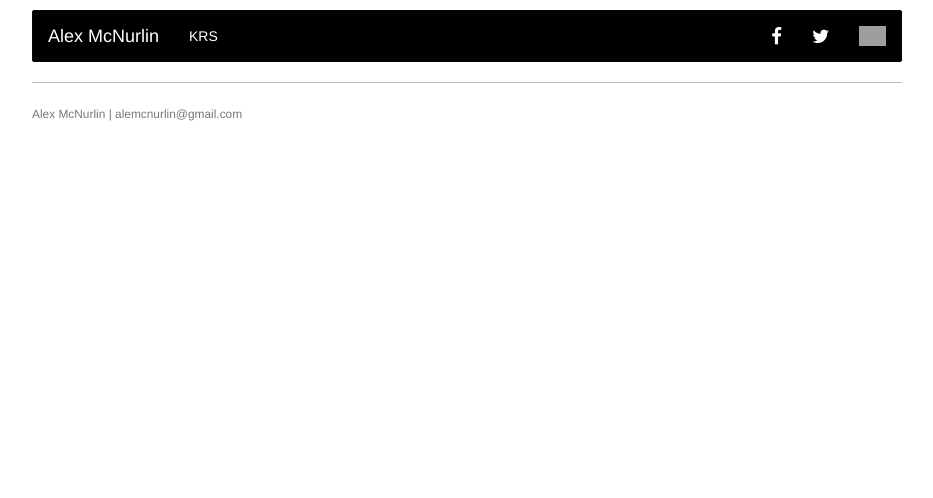
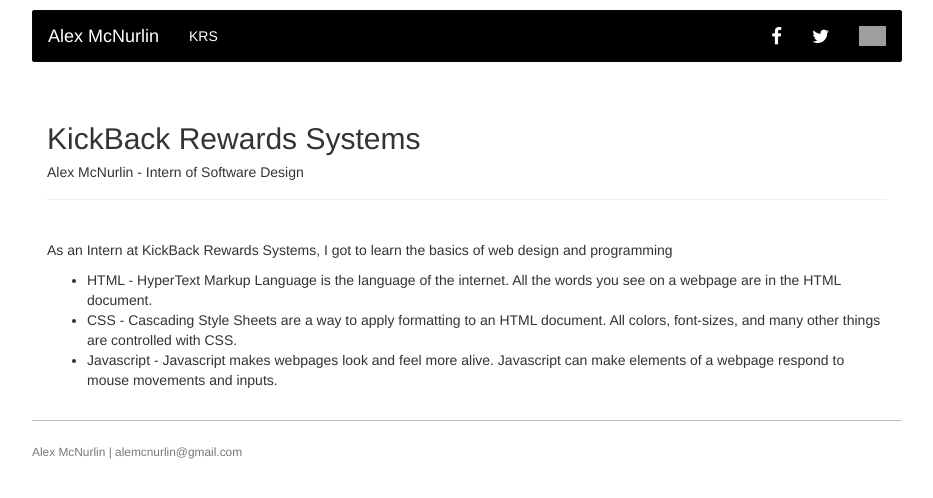
Before and after one commit to alexmcnurlin/alexmcnurlin.github.io, a Jekyll site: the page built from krs.html, in a window 1280 px wide. Shown: the top 498 px of the page, without its empty margins (173-1106 px from the left). Built offline with Jekyll 4.4.1, drawn with Linux system fonts in a browser that asks for light colours; nearby versions of some CDN libraries; Markdown is read by kramdown in place of the engine named in the settings; grey boxes are pictures that could not be loaded.

Commit message:
add text to krs.html

```diff
--- a/krs.html
+++ b/krs.html
@@ -2,3 +2,19 @@
 layout: default
 title: Portfolio
 ---
+<div class="container-fluid">
+
+  <div class="page-header">
+    <h2>KickBack Rewards Systems</h>
+  <h5 >Alex McNurlin - Intern of Software Design</h5>
+  </div>
+
+  <img //krs building src="">
+  <p> As an Intern at KickBack Rewards Systems, I got to learn the basics of web design and programming</p>
+  <ul>
+    <li background-color= "grey" >HTML - HyperText Markup Language is the language of the internet. All the words you see on a webpage are in the HTML document.</li>
+    <li>CSS - Cascading Style Sheets are a way to apply formatting to an HTML document. All colors, font-sizes, and many other things are controlled with CSS.</li>
+    <li>Javascript - Javascript makes webpages look and feel more alive. Javascript can make elements of a webpage respond to mouse movements and inputs.</li>
+  </ul>
+  <p>
+</div>
```
